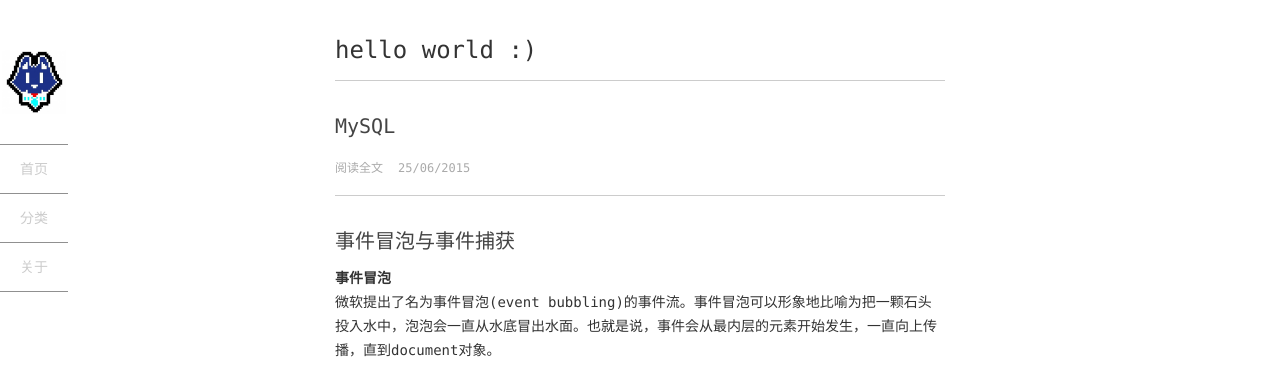
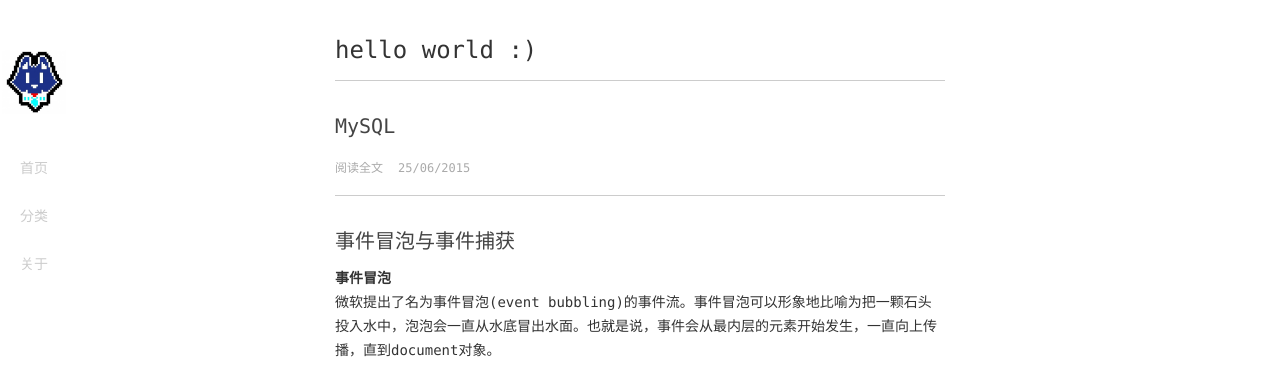
Before and after one commit to Ketuyou/ketuyou.github.io, a Jekyll site: the page built from index.html, in a window 1280 px wide. Shown: the top 381 px of the page. Built offline with Jekyll 4.4.1, drawn with Linux system fonts in a browser that asks for light colours; the list of posts is cut into pages by our own code.

Commit message:
Update main.css

```diff
--- a/assets/css/main.css
+++ b/assets/css/main.css
@@ -118,14 +118,14 @@ code{
 }
 .sidebar nav {
     overflow: hidden;
-    border-bottom: 1px solid #222222;
-    border-bottom: 1px solid rgba(34,34,34,0.5);
+/*    border-bottom: 1px solid #222222;
+    border-bottom: 1px solid rgba(34,34,34,0.5);*/
     padding-top: 30px
 }
 
 .sidebar nav li {
-    border-top: 1px solid #222222;
-    border-top: 1px solid rgba(34,34,34,0.5);
+/*    border-top: 1px solid #222222;
+    border-top: 1px solid rgba(34,34,34,0.5);*/
     height: 48px;
 }
 
```
